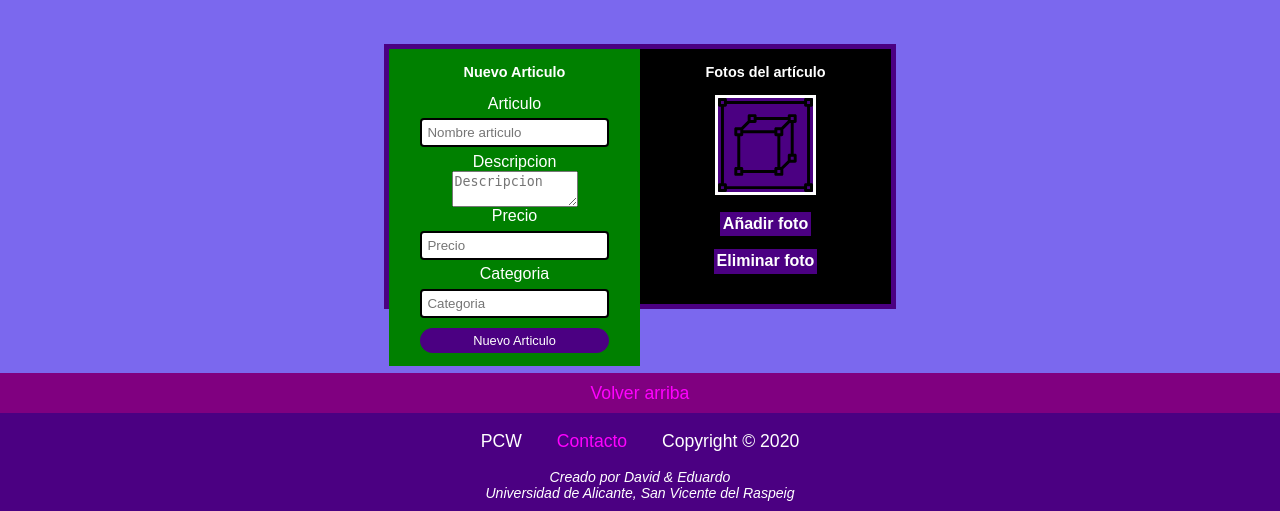
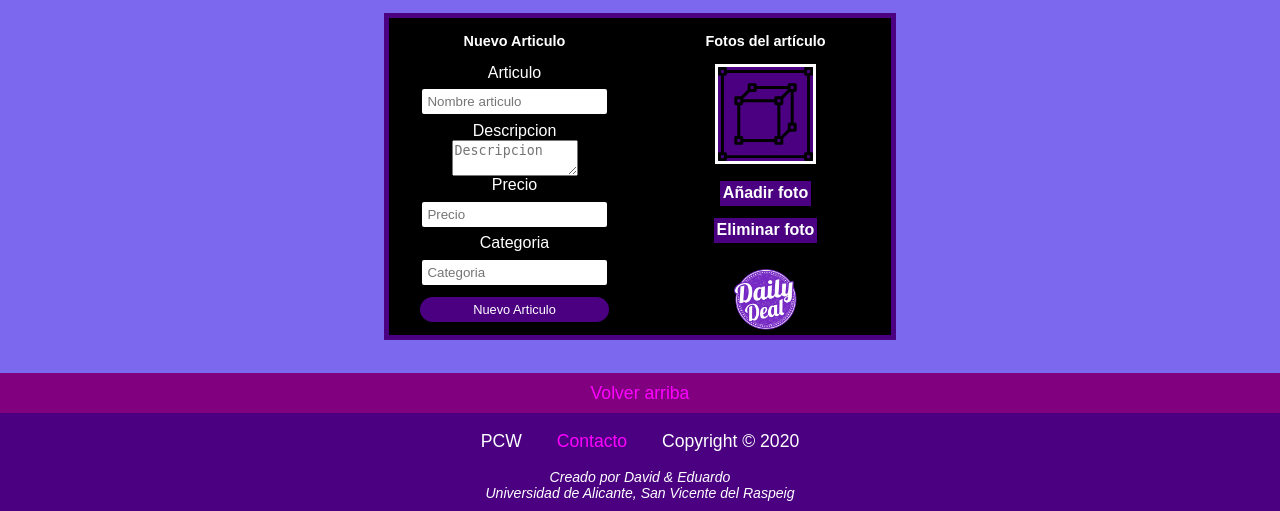
Before and after one commit to edugomez102/pcw_practicas, a PHP site: page /nuevo.html in a window 1280 px wide. Shown: the part 289-800 px from the top of the page. Run offline with PHP 8.4, Linux system fonts and the light colour scheme.

Commit message:
Profesor eres un grande la vdd que si

```diff
--- a/css/nuevo.css
+++ b/css/nuevo.css
@@ -8,27 +8,15 @@ main{
 
 main>div{
 	width: 85%;
-	height: 75%;
 	background-color:black;
 	display: flex;
 	flex-direction: row;
 	border: 5px solid indigo;
 }
 
-/*main>div>form>div{
-	background: brown;
-	height: 100%;
-	width: 100%;
-	display: flex;
-	flex-direction: column;
-	justify-content: center;
-	align-items: center;
 
-}*/
 
 main>div>form{
-	background-color: green;
-	height: 100%;
 	width: 50%;
 	display: flex;
 	flex-direction: column;
@@ -38,16 +26,6 @@ main>div>form{
 
 }
 
-
-/*main>div>div:first-child>form{
-	width: 100%;
-	height: 100%;
-	display: flex;
-	background-color:blue;
-	flex-direction: column;
-	justify-content: center;
-	align-items: center;
-}*/
 
 main>div>form>label{
 	text-align: center;
@@ -71,15 +49,14 @@ main>div>form>input[type="submit"]{
 
 
 main>div>div{
-	/*background: red;*/
 	width: 50%;
-	height: 100%;
+	display: flex;
+	flex-direction: column;
+	justify-content: space-between;
 }
 
 main>div>div>div:first-child{
-	/*background-color: yellow;*/
 	width: 100%;
-	height: 100%;
 	display: flex;
 	flex-direction: column;
 	justify-content: flex-start;
@@ -117,46 +94,19 @@ main>div>div>div:first-child>h3{
 }
 
 
-/*main>div>div:last-child>div>img{
-	width: 45%;
-	height: 45%;
-}*/
-
-/*main>div>div:last-child{
-	height: 100%;
-	width: 50%;
+main>div>div>div:last-child{
 	display: flex;
-	background-color: red;
-	flex-direction: column;
-	min-height: max-content;
-}*/
-
-/*main>div>div:last-child>div:first-child{
-	height:75%;
-	width:100%;
-	background-color: purple;
-	display: flex;
-	flex-direction: column;
-	justify-content: flex-start;
-	align-items:center;
-	min-height: max-content;
-}*/
-
-/*main>div>div:last-child>div:last-child{
-	width: 100%;
-	display: flex;
-	background: brown;
 	flex-direction: column;
 	justify-content: center;
 	align-items: center;
-	height: 25%;
-}*/
+}
 
+main>div>div>div:last-child>img{
+	margin-top: 0.3em;
+	max-width: 50%;
+	margin-bottom: 0.3em;
+}
 
-/*main>div>div:first-child>form>input[type="submit"]{
-	text-align: center;
-	width:70%;
-}*/
 
 #fotoobjeto{
 	width: 60%
@@ -170,7 +120,9 @@ main>div>div>div:first-child>h3{
 
 /*Menu iconos: 321px a 640px*/
 @media screen and (min-width: 481px) and (max-width: 640px){
-
+	main>div>div>div:last-child>img{
+	max-width: 30%;
+	}
 }
 
 
@@ -178,12 +130,13 @@ main>div>div>div:first-child>h3{
 @media screen and (min-width: 641px){
 	main>div{
 		width: 40%;
-		height: 75%;
 	}
 
+	main>div>div>div:last-child>img{
+	max-width: 25%;
+	}
 
 	#fotoobjeto{
 	width: 40%;
-/*	height: 40%;*/
 }
 }
--- a/nuevo.html
+++ b/nuevo.html
@@ -103,9 +103,9 @@
 						<label for="foto">Añadir foto</label><input type="file" name="foto" id="foto">
 						<label for="eliminarfoto">Eliminar foto</label>
 					</div>
-				<!-- 	<div>
+					<div>
 						<img src="img/logoSecondHand.png" alt="logo">
-					</div> -->
+					</div>
 				</div>
 			</div>
 
```
